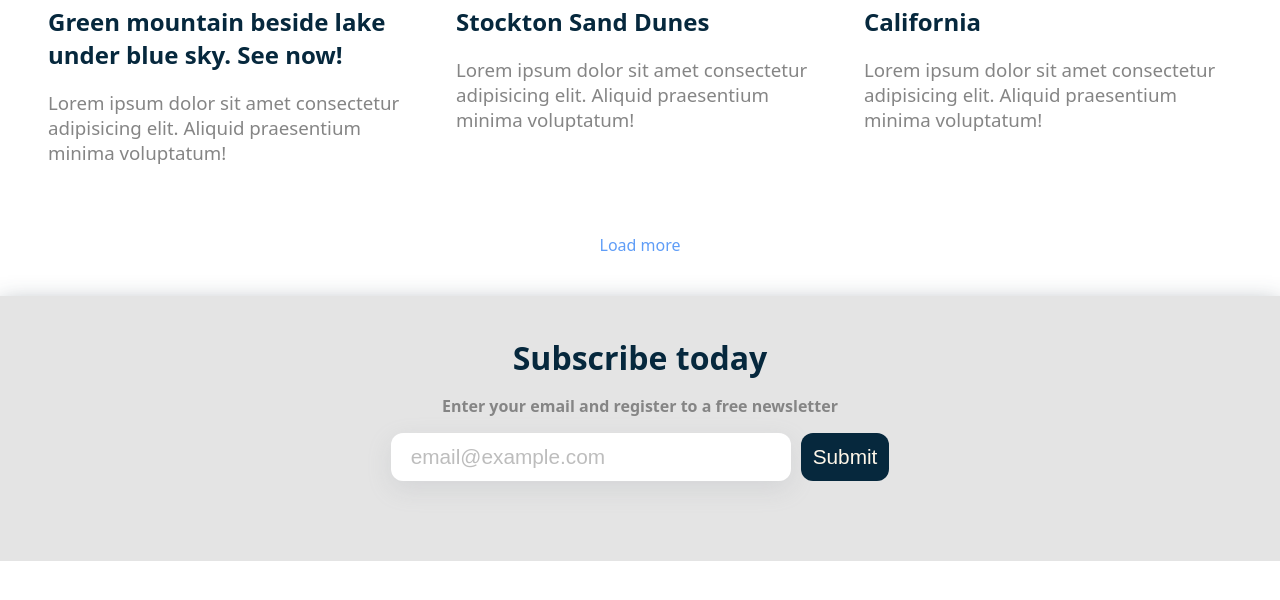
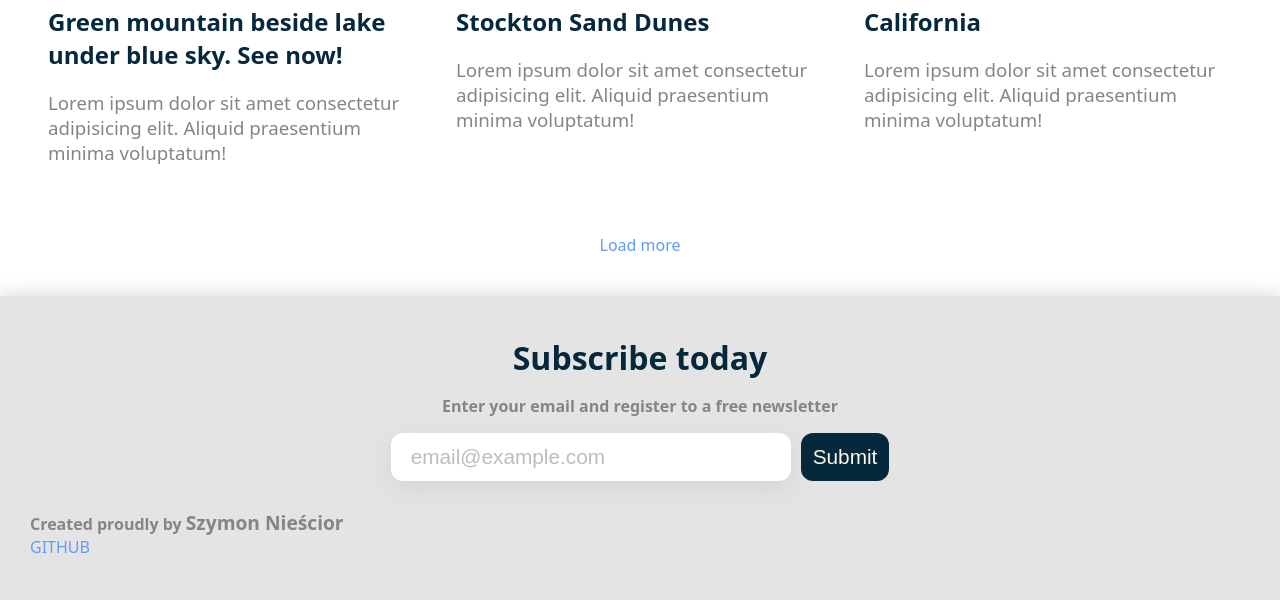
Before and after one commit to sniescior/blog-front, a plain HTML site: page index.html in a window 1280 px wide. Shown: the part 1486-2086 px from the top of the page. Before the commit the page ends 2047 px from the top, so only its background shows below. Drawn offline with Linux system fonts and the light colour scheme.

Commit message:
Added author info in footer

```diff
--- a/index.html
+++ b/index.html
@@ -131,7 +131,7 @@
           </div>
         </div>
         <div class="more-actions">
-          <a href="#">Load more</a>
+          <a class="button-link" href="#">Load more</a>
         </div>
       </div>
     </section>
@@ -148,6 +148,12 @@
           <button class="button-primary" type="submit">Submit</button>
         </div>
       </form>
+      <div class="footer-info">
+        <h4>
+          Created proudly by <span>Szymon Nieścior</span>
+        </h4>
+        <a class="button-link" href="https://github.com/sniescior" target="_blank">GITHUB</a>
+      </div>
     </footer>
   </body>
 </html>
--- a/main.scss
+++ b/main.scss
@@ -33,6 +33,17 @@ body {
         &.big {
             padding: 8px 12px;
             font-size: 1.5em;
+        }
+    }
+
+    .button-link {
+        color: $color_light_blue;
+        transition: .2s ease-in-out;
+        text-decoration: none;
+
+        &:hover {
+            color: $color_navy_blue;
+            text-decoration: underline;
         }
     }
 
@@ -265,17 +276,6 @@ body {
             .more-actions {
                 text-align: center;
                 padding-bottom: 40px;
-
-                a {
-                    color: $color_light_blue;
-                    transition: .2s ease-in-out;
-                    text-decoration: none;
-
-                    &:hover {
-                        color: $color_navy_blue;
-                        text-decoration: underline;
-                    }
-                }
             }
         }
 
@@ -383,5 +383,23 @@ body {
                 box-shadow: rgba(149, 157, 165, 0.5) 0px 8px 24px;
             }
         }
+
+        .footer-info {
+            padding: 8px 30px;
+            width: 100%;
+            text-align: left;
+            box-sizing: border-box;
+            justify-content: space-between;
+            align-items: center;
+            margin-top: 20px;
+
+            h4 {
+                margin: 0;
+
+                span {
+                    font-size: 1.2em;
+                }
+            }
+        }
     }
 }
```
Also changed, not shown: contact.html (+6 -0 lines), main.css, 1 other file.
